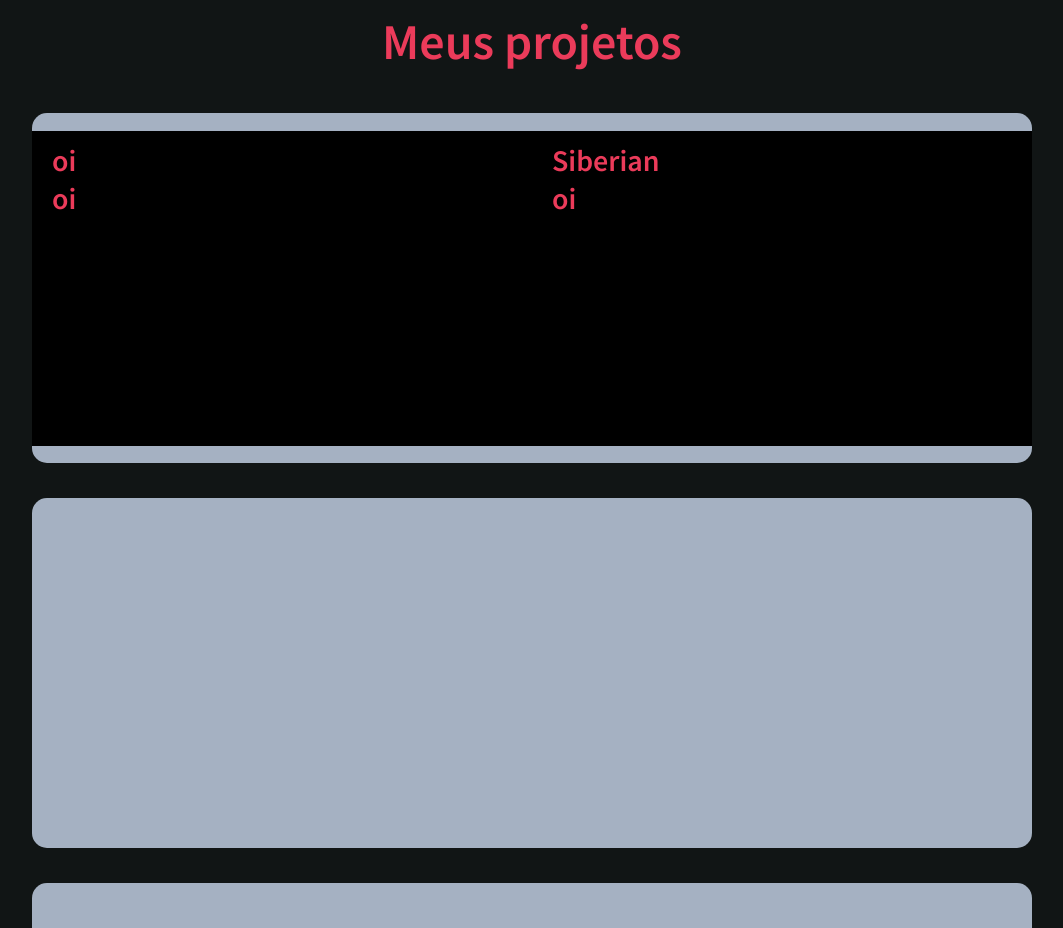
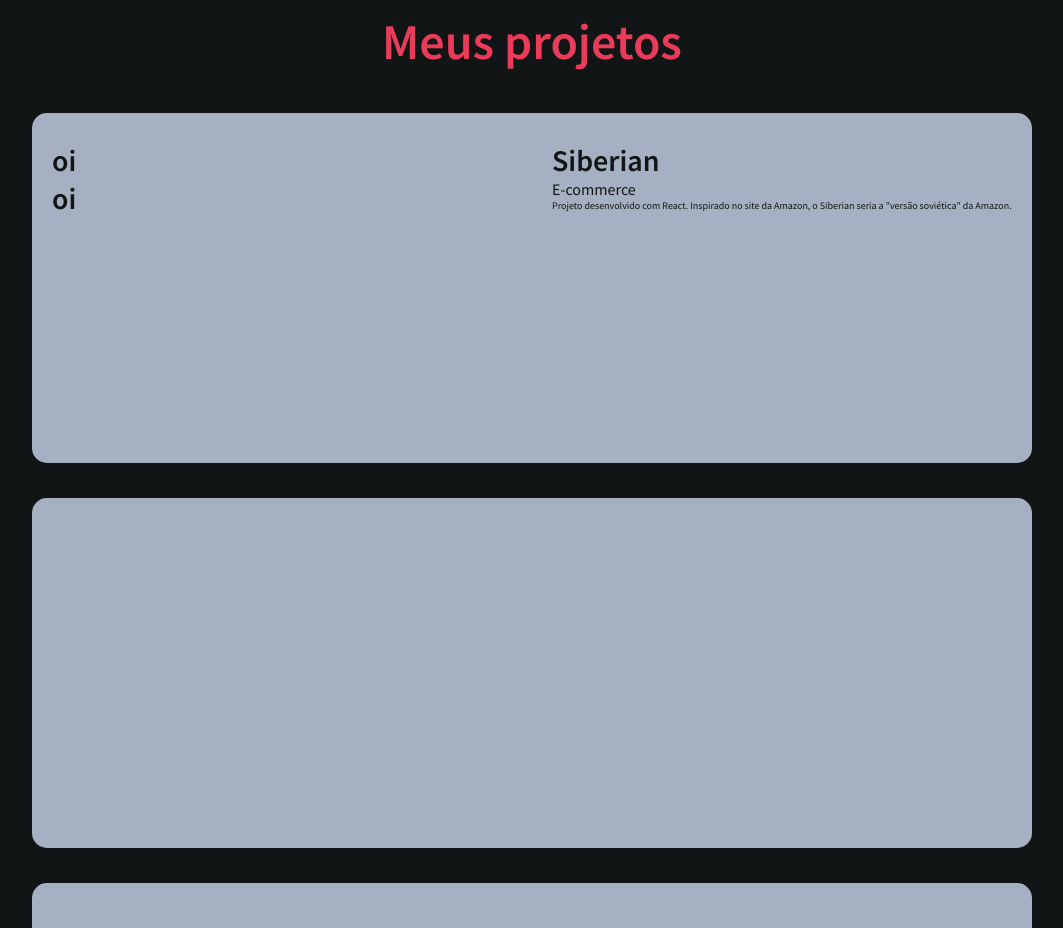
Before and after one commit to mottamatheus/portfolio, a Next.js app: page / in a window 1280 px wide. Shown: the part 880-1808 px from the top of the page, without its empty margins (108-1171 px from the left). Built offline with nearby package versions, Linux system fonts and the light colour scheme.

Commit message:
card modified

```diff
--- a/src/components/Projects/index.tsx
+++ b/src/components/Projects/index.tsx
@@ -12,7 +12,11 @@ const Projects: React.FC = () => {
         </About>
         <About>
           <h1>Siberian</h1>
-          <h1>oi</h1>
+          <span>E-commerce</span>
+          <p>
+            Projeto desenvolvido com React. Inspirado no site da Amazon, o
+            Siberian seria a &quot;versão soviética&quot; da Amazon.
+          </p>
         </About>
       </Card>
       <Card />
--- a/src/components/Projects/styles.ts
+++ b/src/components/Projects/styles.ts
@@ -29,12 +29,16 @@ export const Card = styled.div`
 `;
 
 export const About = styled.div`
+  color: var(--bg);
   width: 50%;
-  background-color: #000;
   height: 90%;
   padding: 1rem 2rem;
 
   h1 {
     font-size: 3rem;
   }
+
+  span {
+    font-size: 1.6rem;
+  }
 `;
```
